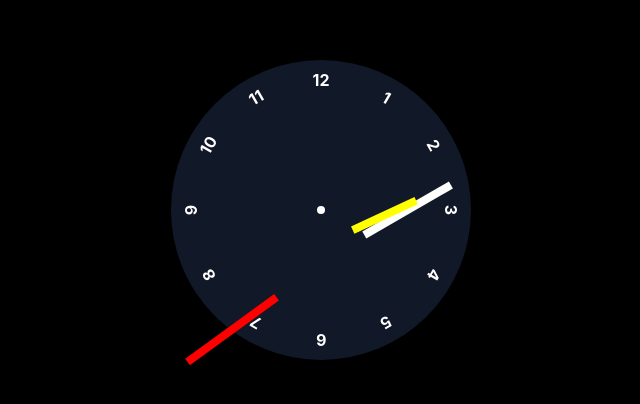
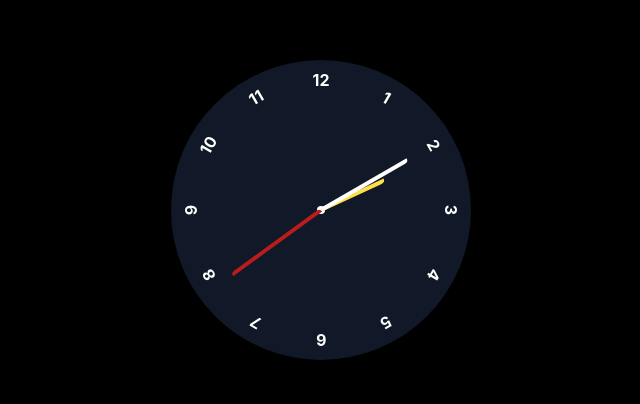
Before and after one commit to fagoon1311/analogclock, a React (Create React App) app: page / in a window 1280 px wide. Shown: the part 190-594 px from the top of the page, without its empty margins (319-959 px from the left). Built offline with nearby package versions, Linux system fonts and the light colour scheme.

Commit message:
fixed the positioing of needles.

```diff
--- a/src/components/AnalogClock.js
+++ b/src/components/AnalogClock.js
@@ -53,35 +53,32 @@ const AnalogClock = () => {
 
       <div className='h-2 w-2 rounded-full bg-white absolute'></div>
 
+      {/* Hour Hand */}
+      <div
+        className='absolute w-1 bg-yellow-300 rounded-r-full'
+        style={{
+          height: '70px',
+          transform: `translateY(-35px) rotate(${hourRot}deg) `,
+          transformOrigin: 'bottom center',
+        }}
+      ></div>
+
       {/* Minute Hand */}
       <div
-        className='absolute w-2'
+        className='absolute w-1 bg-white rounded-r-full'
         style={{
           height: '100px',
-          backgroundColor: 'white',
-          transform: `rotate(${minRot}deg) translateY(-50px)`,
+          transform: `translateY(-50px) rotate(${minRot}deg) `, // the order of translate matters, if you use rotate first then it will rotate first and then translate to position therefore not rotating at centre rather than like a circling effect
           transformOrigin: 'bottom center',
         }}
       ></div>
 
       {/* Second Hand */}
       <div
-        className='absolute w-2'
+        className='absolute w-1 bg-red-700 rounded-r-full'
         style={{
           height: '110px',
-          backgroundColor: 'red',
-          transform: `rotate(${secRot}deg) translateY(-55px)`,
-          transformOrigin: 'bottom center',
-        }}
-      ></div>
-
-      {/* Hour Hand */}
-      <div
-        className='absolute w-2'
-        style={{
-          height: '70px',
-          backgroundColor: 'yellow',
-          transform: `rotate(${hourRot}deg) translateY(-35px)`,
+          transform: `translateY(-55px) rotate(${secRot}deg) `,
           transformOrigin: 'bottom center',
         }}
       ></div>
```
